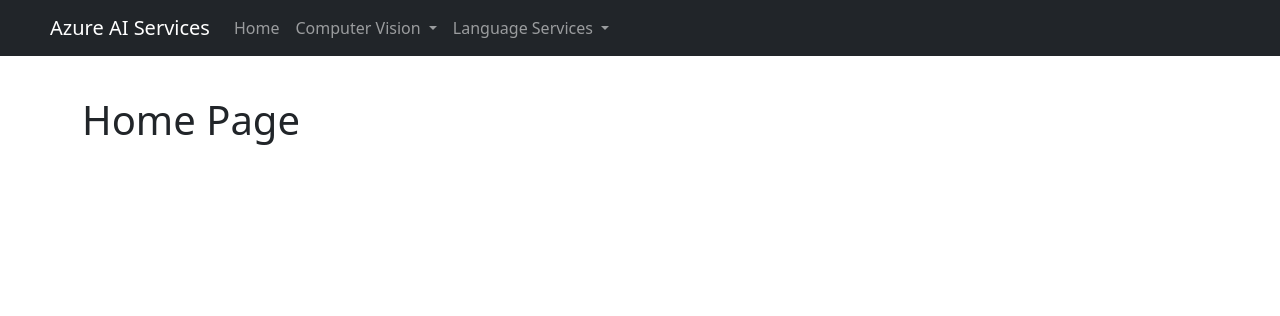
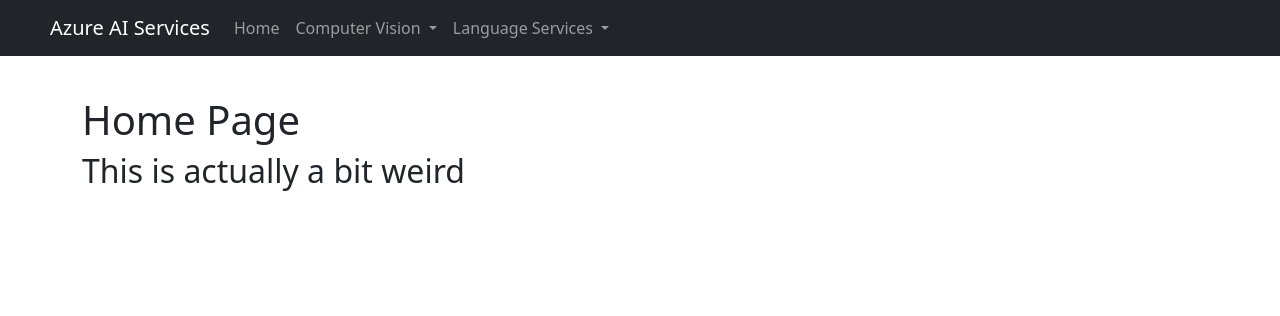
Before and after one commit to theFlash-code/Azure_AI_Services, a Django app: page / in a window 1280 px wide. Shown: the top 316 px of the page. Run offline with Django 4.2, Linux system fonts and the light colour scheme.

Commit message:
local git test

```diff
--- a/AIdemosite/templates/AIdemosite/home.html
+++ b/AIdemosite/templates/AIdemosite/home.html
@@ -2,4 +2,5 @@
 
 {% block content %}
 <h1 style="padding-top: 40px;">Home Page</h1>
+<h2>This is actually a bit weird</h2>
 {% endblock %}
```
